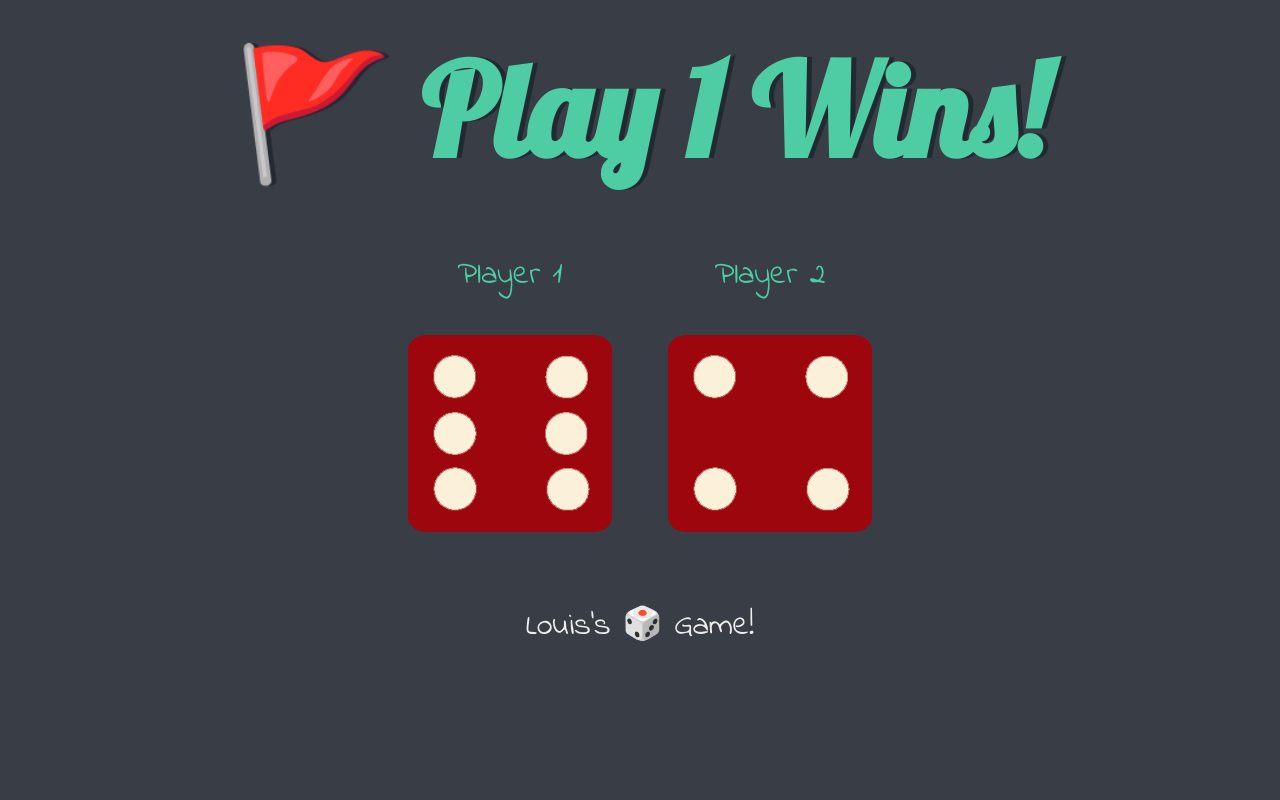
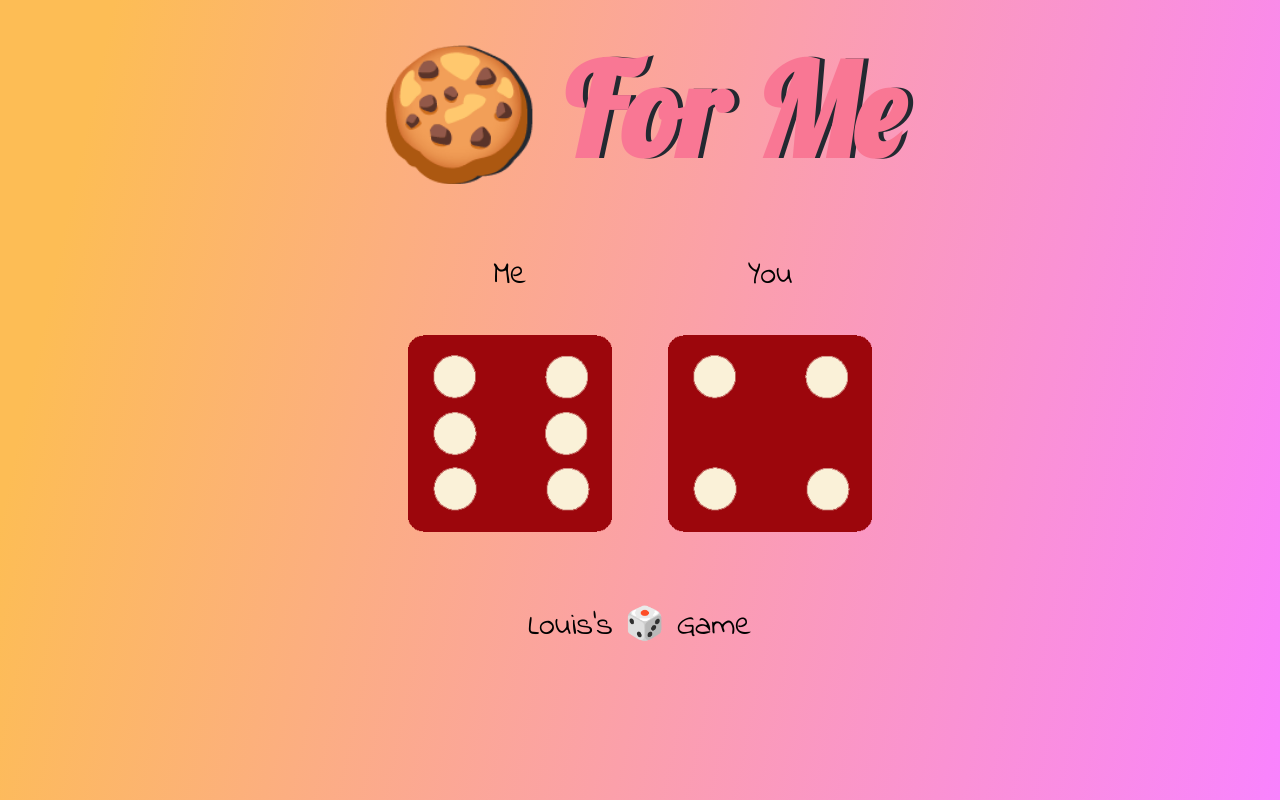
Before and after one commit to YouCodes/Me-You-Dice, a plain HTML site: page dicee.html in a window 1280 px wide. Drawn offline with Linux system fonts and the light colour scheme.

Commit message:
Color Scheme and Emoji Alteration

```diff
--- a/dicee.html
+++ b/dicee.html
@@ -13,12 +13,12 @@
       <h1>Refresh Me</h1>
 
       <div class="dice">
-        <p>Player 1</p>
+        <p>Me</p>
         <img class="img1" src="images/dice6.png">
       </div>
 
       <div class="dice">
-        <p>Player 2</p>
+        <p>You</p>
         <img class="img2" src="images/dice6.png">
       </div>
 
@@ -29,6 +29,6 @@
       </body>
 
       <footer>
-        Louis's 🎲 Game!
+        Louis's 🎲 Game
       </footer>
     </html>
--- a/index.js
+++ b/index.js
@@ -19,11 +19,11 @@ document.querySelectorAll("img")[1].setAttribute("src", randomImageSource2);
 
 //If player 1 wins
 if (randomNumber1 > randomNumber2) {
-  document.querySelector("h1").innerHTML = "🚩 Play 1 Wins!";
+  document.querySelector("h1").innerHTML = "🍪 For Me";
 }
 else if (randomNumber2 > randomNumber1) {
-  document.querySelector("h1").innerHTML = "Player 2 Wins! 🚩";
+  document.querySelector("h1").innerHTML = "You: 😁✌️";
 }
 else {
-  document.querySelector("h1").innerHTML = "Draw!";
+  document.querySelector("h1").innerHTML = "Draw 🙈";
 }
--- a/styles.css
+++ b/styles.css
@@ -1,3 +1,7 @@
+html{
+background-image: linear-gradient( 102.4deg,  rgba(253,189,85,1) 7.8%, rgba(249,131,255,1) 100.3% );
+      min-height: 100vh;
+}
 .container {
   width: 70%;
   margin: auto;
@@ -10,21 +14,19 @@
 
 }
 
-body {
-  background-color: #393E46;
-}
+
 
 h1 {
   margin: 30px;
   font-family: 'Lobster', cursive;
   text-shadow: 5px 0 #232931;
   font-size: 8rem;
-  color: #4ECCA3;
+  color: #F97794;
 }
 
 p {
   font-size: 2rem;
-  color: #4ECCA3;
+  color: #000000;
   font-family: 'Indie Flower', cursive;
 }
 
@@ -34,7 +36,7 @@ img {
 
 footer {
   margin-top: 5%;
-  color: #EEEEEE;
+  color: #000000;
   text-align: center;
   font-family: 'Indie Flower', cursive;
   font-size: 2rem;
```
